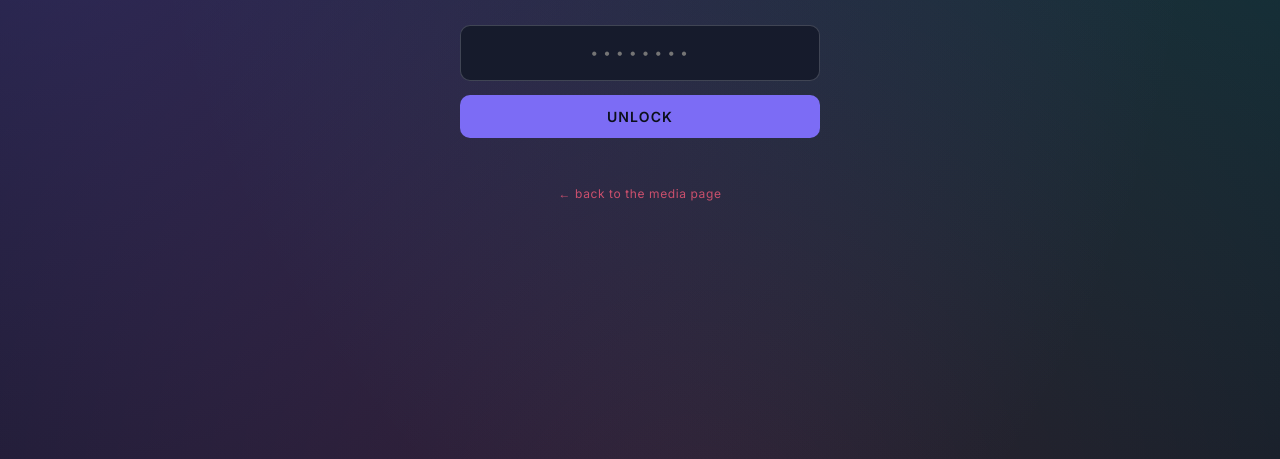
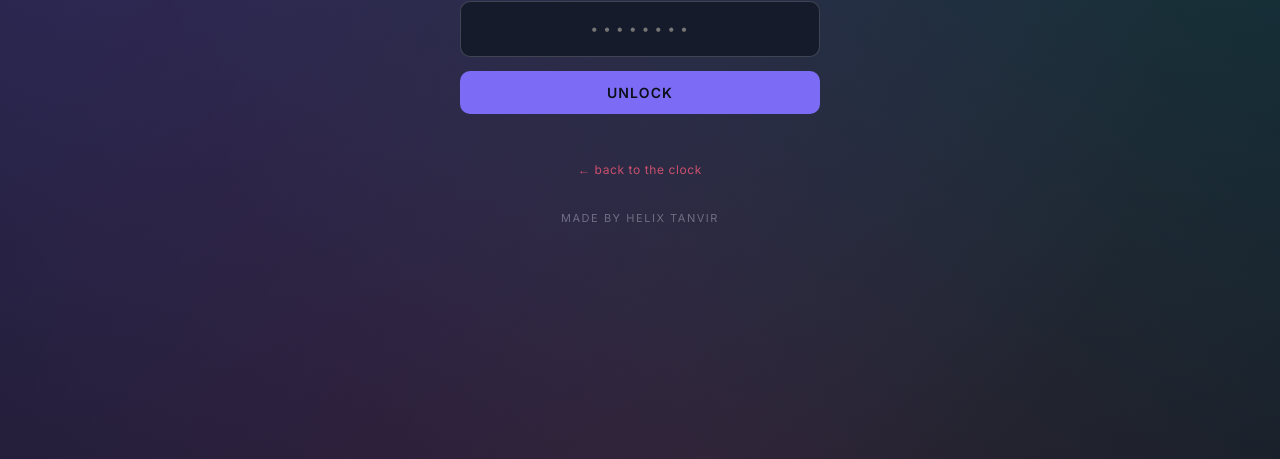
Before and after one commit to mthalb/perso, a website: page index.html in a window 1280 px wide. Shown: the part 341-800 px from the top of the page. Drawn offline with nearby package versions, Linux system fonts and the light colour scheme.

Commit message:
Add credit section and update back links in HTML

```diff
--- a/index.html
+++ b/index.html
@@ -137,6 +137,16 @@
     opacity:0.75;
   }
   .back-link:hover{ opacity:1; }
+
+  .credit{
+    margin-top:34px;
+    font-size:11px;
+    letter-spacing:0.14em;
+    text-transform:uppercase;
+    color:var(--parchment);
+    opacity:0.35;
+    text-align:center;
+  }
 
   /* --- Video gallery --- */
   #gallery{
@@ -568,7 +578,8 @@
       <button type="submit" id="pwSubmit">Unlock</button>
     </form>
     <div id="pwError"></div>
-    <a href="https://helixmedia.vercel.app" class="back-link">← back to the media page</a>
+    <a href="dhaka_time.html" class="back-link">← back to the clock</a>
+    <div class="credit">MADE BY HELIX TANVIR</div>
   </div>
 
   <div id="gallery">
@@ -576,6 +587,7 @@
     <h1>Vault</h1>
     <div class="grid" id="videoGrid"></div>
     <a href="dhaka_time.html" class="back-link">← back to the clock</a>
+    <div class="credit">MADE BY HELIX TANVIR</div>
   </div>
 
   <!-- Second vault: gameplay clips, hidden behind a "NO ACCESS" reveal + its own password -->
@@ -589,6 +601,7 @@
       <div id="gatePwError"></div>
     </form>
     <button id="gateClose" type="button">← back</button>
+    <div class="credit" style="position:relative;z-index:1;">MADE BY HELIX TANVIR</div>
   </div>
 
   <!-- 18+ confirmation, shown right after a correct games-vault password -->
@@ -605,7 +618,8 @@
   <div id="gamesGallery">
     <h1>Games</h1>
     <div class="grid" id="gamesVideoGrid"></div>
-    <a href="https://perso-livid.vercel.app" class="back-link">← back to the clock</a>
+    <a href="dhaka_time.html" class="back-link">← back to the clock</a>
+    <div class="credit">MADE BY HELIX TANVIR</div>
   </div>
 
   <!-- Floating video player: opens when a card is clicked -->
```
